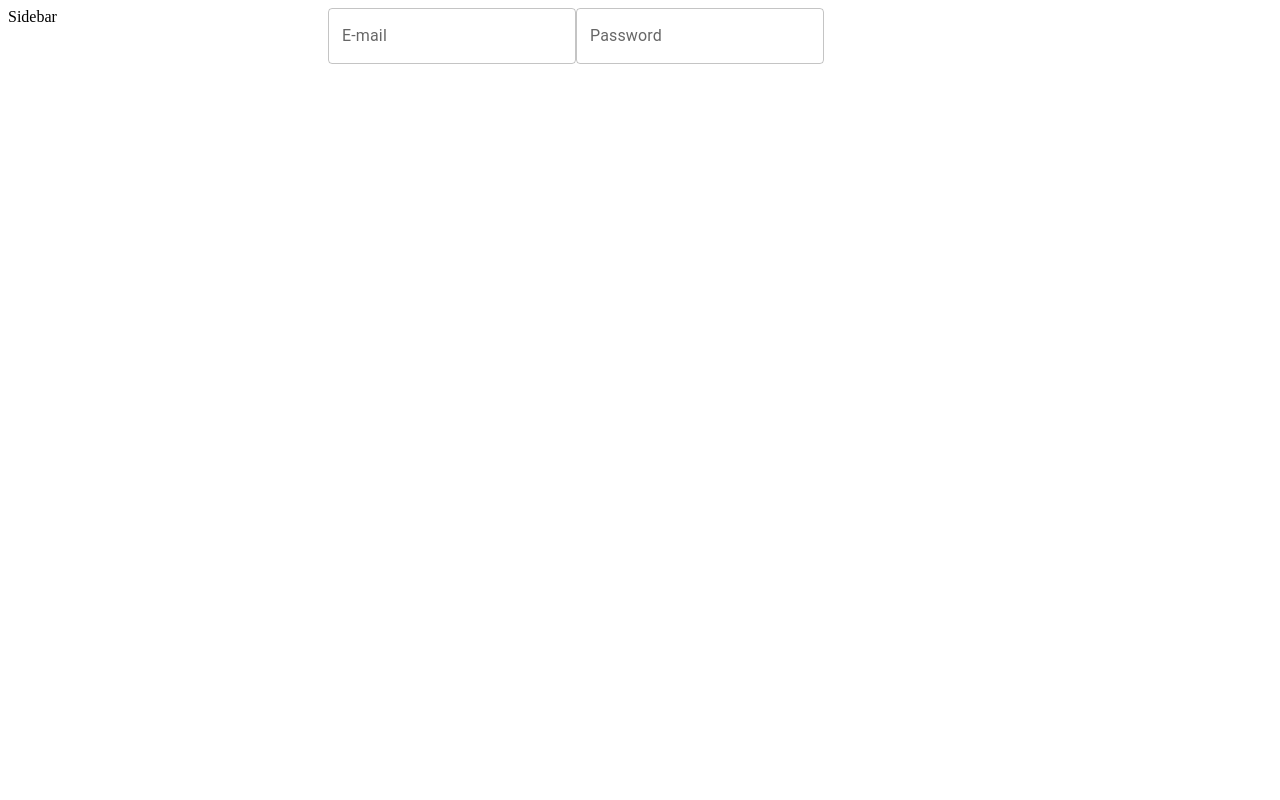
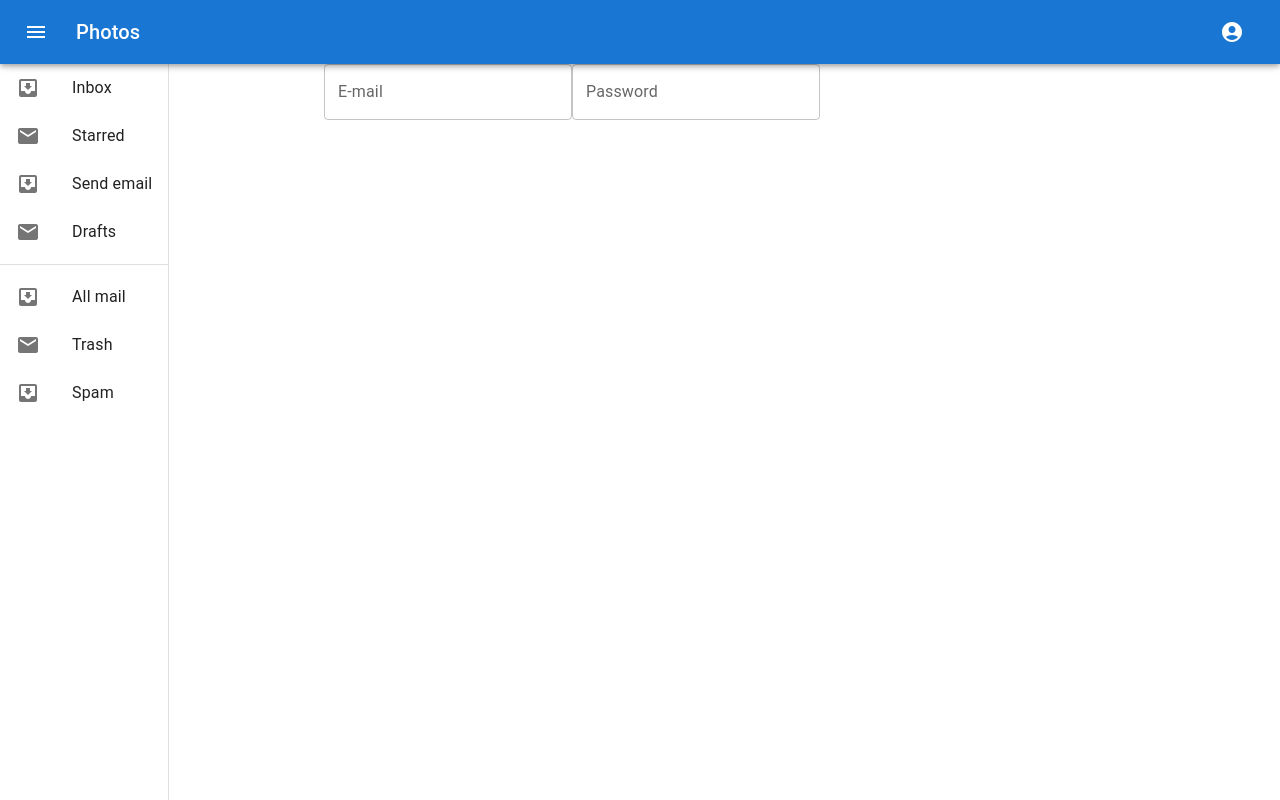
Before and after one commit to Arslanoov/blog-admin-pwa, a React (Create React App) app in the folder app/: page /auth/login in a window 1280 px wide. Built offline with nearby package versions, Linux system fonts and the light colour scheme.

Commit message:
feat(layout): Main layout (not finished)

```diff
--- a/app/package.json
+++ b/app/package.json
@@ -3,6 +3,7 @@
   "version": "0.1.0",
   "private": true,
   "dependencies": {
+    "@mui/icons-material": "^5.0.1",
     "@mui/material": "^5.0.0",
     "@mui/styled-engine": "^5.0.0",
     "@mui/styled-engine-sc": "^5.0.0",
@@ -35,6 +36,7 @@
     "@types/react": "^16.14.15",
     "@types/react-dom": "^16.9.14",
     "@types/react-router-dom": "^5.1.9",
+    "@types/styled-components": "^5.1.14",
     "@typescript-eslint/eslint-plugin": "^4.31.1",
     "@typescript-eslint/parser": "^4.31.1",
     "eslint": "^7.32.0",
--- a/app/src/ui/App.tsx
+++ b/app/src/ui/App.tsx
@@ -1,4 +1,4 @@
-import React from "react"
+import React, { Suspense } from "react"
 import {
   BrowserRouter as Router,
   Switch,
@@ -6,23 +6,39 @@ import {
   Redirect
 } from "react-router-dom"
 
-import Login from "./pages/Auth/Login"
+import { StylesProvider } from "@mui/styles"
+import CssBaseline from "@mui/material/CssBaseline"
+
+import MainLayout from "./layouts/main-layout/Main.layout"
+
+const Login = React.lazy(() => import("./pages/Auth/Login/Login.page"))
+
+const routesPaths = {
+  login: "/auth/login"
+}
 
 const App: React.FC = () => {
   return (
     <div className="App">
+      <CssBaseline />
+      <StylesProvider injectFirst>
+        <MainLayout>
           <Router>
+            <Suspense fallback={<div>Loading</div>}>
               <Switch>
                 <Route
-            path="/auth/login"
+                  path={routesPaths.login}
                   component={Login}
                 />
 
                 <Redirect
-            to="/auth/login"
+                  to={routesPaths.login}
                 />
               </Switch>
+            </Suspense>
           </Router>
+        </MainLayout>
+      </StylesProvider>
     </div>
   )
 }
--- a/app/src/ui/layouts/AuthLayout.tsx
+++ /dev/null
@@ -1,21 +0,0 @@
-import React from "react"
-
-import Grid from "@mui/material/Grid"
-
-const AuthLayout: React.FC = ({ children }) => {
-  return (
-    <Grid
-      spacing={2}
-      container
-    >
-      <Grid item xs={12} md={3}>
-        Sidebar
-      </Grid>
-      <Grid item xs={12} md={9}>
-        {children}
-      </Grid>
-    </Grid>
-  )
-}
-
-export default AuthLayout
--- /dev/null
+++ b/app/src/ui/layouts/main-layout/Main.layout.tsx
@@ -0,0 +1,27 @@
+import React from "react"
+
+import { Grid } from "@mui/material"
+
+import Header from "ui/layouts/modules/header/Header.module"
+import Sidebar from "ui/layouts/modules/sidebar"
+
+const MainLayout: React.FC = ({ children }) => {
+  return (
+    <div>
+      <Header />
+      <Grid
+        spacing={2}
+        container
+      >
+        <Grid item xs={12} md={3}>
+          <Sidebar />
+        </Grid>
+        <Grid item xs={12} md={9}>
+          {children}
+        </Grid>
+      </Grid>
+    </div>
+  )
+}
+
+export default MainLayout
--- /dev/null
+++ b/app/src/ui/layouts/modules/header/Header.module.tsx
@@ -0,0 +1,80 @@
+import React, { useState } from "react"
+
+import {
+  AppBar,
+  Toolbar,
+  IconButton,
+  Typography,
+  Menu,
+  MenuItem
+} from "@mui/material"
+import MenuIcon from "@mui/icons-material/Menu"
+import AccountCircle from "@mui/icons-material/AccountCircle"
+
+import { HeaderWrapper } from "./Header.styles"
+
+const Header: React.FC = () => {
+  const [anchorEl, setAnchorEl] = useState(null)
+
+  const handleMenu = (event: any) => {
+    setAnchorEl(event.currentTarget)
+  }
+
+  const handleClose = () => {
+    setAnchorEl(null)
+  }
+
+  return (
+    <HeaderWrapper>
+      <AppBar position="static">
+        <Toolbar>
+          <IconButton
+            size="large"
+            edge="start"
+            color="inherit"
+            aria-label="menu"
+            sx={{ mr: 2 }}
+          >
+            <MenuIcon />
+          </IconButton>
+          <Typography variant="h6" component="div" sx={{ flexGrow: 1 }}>
+            Photos
+          </Typography>
+
+          <div>
+            <IconButton
+              size="large"
+              aria-label="account of current user"
+              aria-controls="menu-appbar"
+              aria-haspopup="true"
+              onClick={handleMenu}
+              color="inherit"
+            >
+              <AccountCircle />
+            </IconButton>
+            <Menu
+              id="menu-appbar"
+              anchorEl={anchorEl}
+              anchorOrigin={{
+                vertical: "top",
+                horizontal: "right",
+              }}
+              keepMounted
+              transformOrigin={{
+                vertical: "top",
+                horizontal: "right",
+              }}
+              open={Boolean(anchorEl)}
+              onClose={handleClose}
+            >
+              <MenuItem onClick={handleClose}>Profile</MenuItem>
+              <MenuItem onClick={handleClose}>My account</MenuItem>
+            </Menu>
+          </div>
+        </Toolbar>
+      </AppBar>
+    </HeaderWrapper>
+  )
+}
+
+export default Header
--- /dev/null
+++ b/app/src/ui/layouts/modules/header/Header.styles.tsx
@@ -0,0 +1,6 @@
+import styled from "styled-components"
+
+export const HeaderWrapper = styled.div`
+  position: relative;
+  z-index: 1300;
+`
--- /dev/null
+++ b/app/src/ui/layouts/modules/sidebar/Sidebar.module.tsx
@@ -0,0 +1,51 @@
+import React, { useState } from "react"
+
+import {
+  Drawer,
+  List,
+  ListItem,
+  ListItemIcon,
+  ListItemText,
+  Divider
+} from "@mui/material"
+import InboxIcon from "@mui/icons-material/MoveToInbox"
+import MailIcon from "@mui/icons-material/Mail"
+
+import { FirstList } from "./Sidebar.styles"
+
+const Sidebar: React.FC = () => {
+  const [isOpen, setIsOpen] = useState<boolean>(false)
+
+  return (
+    <div>
+      <Drawer
+        variant="permanent"
+        open={isOpen}
+      >
+        <FirstList>
+          {["Inbox", "Starred", "Send email", "Drafts"].map((text, index) => (
+            <ListItem button key={text}>
+              <ListItemIcon>
+                {index % 2 === 0 ? <InboxIcon /> : <MailIcon />}
+              </ListItemIcon>
+              <ListItemText primary={text} />
+            </ListItem>
+          ))}
+        </FirstList>
+        <Divider />
+        <List>
+          {["All mail", "Trash", "Spam"].map((text, index) => (
+            <ListItem button key={text}>
+              <ListItemIcon>
+                {index % 2 === 0 ? <InboxIcon /> : <MailIcon />}
+              </ListItemIcon>
+              <ListItemText primary={text} />
+            </ListItem>
+          ))}
+        </List>
+      </Drawer>
+    </div>
+  )
+}
+
+export default Sidebar
--- /dev/null
+++ b/app/src/ui/layouts/modules/sidebar/Sidebar.styles.tsx
@@ -0,0 +1,9 @@
+import styled from "styled-components"
+
+import { List } from "@mui/material"
+
+export const FirstList = styled(List)`
+  && {
+    padding-top: 64px;
+  }
+`
--- /dev/null
+++ b/app/src/ui/layouts/modules/sidebar/index.ts
@@ -0,0 +1,3 @@
+import Sidebar from "./Sidebar.module"
+
+export default Sidebar
--- /dev/null
+++ b/app/src/ui/pages/Auth/Login/Login.page.tsx
@@ -0,0 +1,21 @@
+import React from "react"
+
+import { Box, TextField } from "@mui/material"
+
+const LoginPage: React.FC = () => {
+  return (
+    <Box component="form">
+      <TextField
+        label="E-mail"
+        type="email"
+      />
+
+      <TextField
+        label="Password"
+        type="password"
+      />
+    </Box>
+  )
+}
+
+export default LoginPage
--- a/app/src/ui/pages/Auth/Login/Login.tsx
+++ /dev/null
@@ -1,26 +0,0 @@
-import React from "react"
-
-import Box from "@mui/material/Box"
-import TextField from "@mui/material/TextField"
-
-import AuthLayout from "ui/layouts/AuthLayout"
-
-const Login: React.FC = () => {
-  return (
-    <AuthLayout>
-      <Box component="form">
-        <TextField
-          label="E-mail"
-          type="email"
-        />
-
-        <TextField
-          label="Password"
-          type="password"
-        />
-      </Box>
-    </AuthLayout>
-  )
-}
-
-export default Login
--- a/app/src/ui/pages/Auth/Login/index.ts
+++ b/app/src/ui/pages/Auth/Login/index.ts
@@ -1,3 +1,3 @@
-import Login from "./Login"
+import LoginPage from "./Login.page"
 
-export default Login
+export default LoginPage
```
Also changed, not shown: 1 other file (tests, documents, lock files or other folders). Lines whose indentation alone changed are shown as unchanged.
